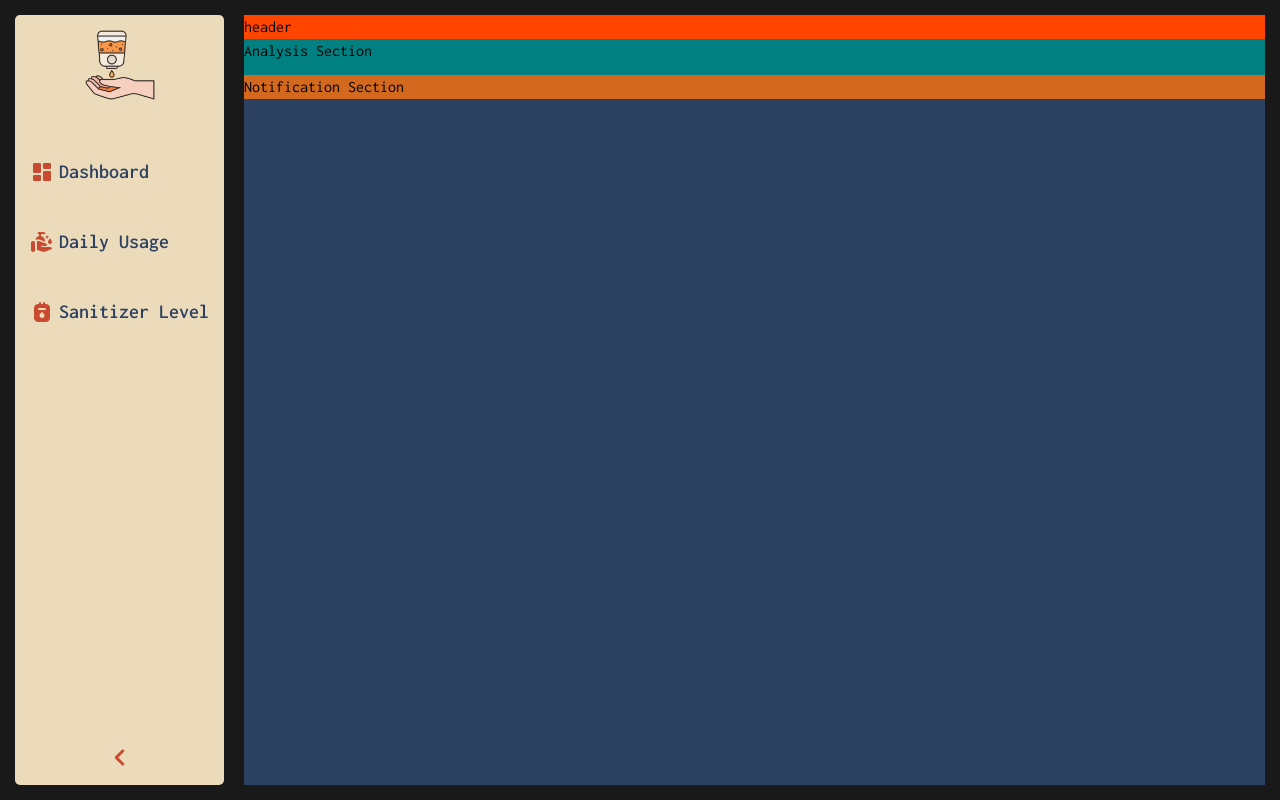
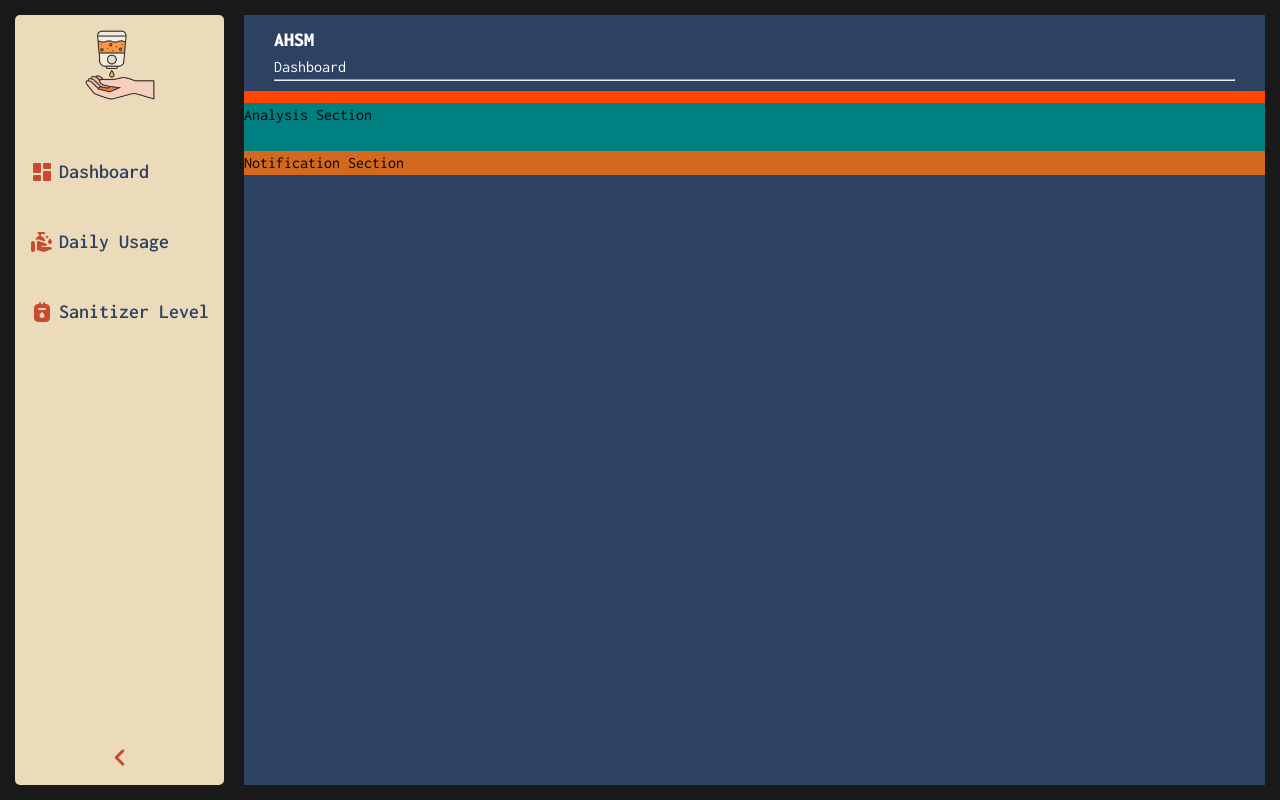
Before and after one commit to gerald-tetteh/sanitiser-capstone, a React (Create React App) app in the folder client/: page / in a window 1280 px wide. Built offline with nearby package versions, Linux system fonts and the light colour scheme.

Commit message:
add header componenet

```diff
--- a/client/src/App.tsx
+++ b/client/src/App.tsx
@@ -5,6 +5,7 @@
  */
 
 import { BrowserRouter, Route, Routes } from "react-router-dom";
+import Header from "./components/Header";
 import Sidebar from "./components/Sidebar";
 import DailyUsage from "./pages/DailyUsage";
 import Dashboard from "./pages/Dashboard";
@@ -16,6 +17,7 @@ const App = () => {
       <main className="main">
         <Sidebar />
         <section className="main__content">
+          <Header />
           <Routes>
             <Route path="/" element={<Dashboard />} />
             <Route path="/daily-usage" element={<DailyUsage />} />
--- /dev/null
+++ b/client/src/components/Header.tsx
@@ -0,0 +1,29 @@
+/**
+ * Author: Gerald Addo-Tetteh
+ * Ashesi Final Year Capstone
+ * AHSM Client - Header.tsx
+ */
+
+import { FunctionComponent } from "react";
+import { useLocation } from "react-router-dom";
+
+const Header: FunctionComponent = () => {
+  const location = useLocation().pathname;
+  type pageType = {
+    [key: string]: string;
+  };
+  const page: pageType = {
+    "/": "Dashboard",
+    "/daily-usage": "Daily Usage",
+    "/sanitizer-level": "Sanitizer Level",
+  };
+  return (
+    <div className="header">
+      <p className="header__app-name">AHSM</p>
+      <p className="header__page">{page[location]}</p>
+      <hr className="header__divider" />
+    </div>
+  );
+};
+
+export default Header;
--- a/client/src/css/style.css
+++ b/client/src/css/style.css
@@ -75,6 +75,18 @@ button {
 /**
  * Author: Gerald Addo-Tetteh
  * Ashesi Final Year Capstone
+ * AHSM Client - header.scss
+*/
+.header {
+  padding: 1rem 3rem;
+  color: #fefefe; }
+  .header__app-name {
+    font-weight: 900;
+    font-size: 2rem; }
+
+/**
+ * Author: Gerald Addo-Tetteh
+ * Ashesi Final Year Capstone
  * AHSM Client - app-grid.tsx
 */
 .main {
@@ -87,20 +99,25 @@ button {
     overflow: auto;
     background-color: #2d4263; }
 
+/**
+ * Author: Gerald Addo-Tetteh
+ * Ashesi Final Year Capstone
+ * AHSM Client - dashboard-grid.scss
+ */
 .dashboard-grid {
   display: grid;
   grid-template-columns: repeat(3, minmax(min-content, 1fr));
   grid-template-rows: repeat(7, 1fr); }
 
 .dashboard__header {
-  grid-row: 1 / 3;
+  grid-row: 1 / 2;
   grid-column: 1 / -1;
   background-color: orangered; }
 
 .dashboard__analysis {
   background-color: teal;
   grid-column: 1 / -1;
-  grid-row: 3 / 6; }
+  grid-row: 2 / 6; }
 
 .dashboard__notification {
   background-color: chocolate;
--- a/client/src/pages/Dashboard.tsx
+++ b/client/src/pages/Dashboard.tsx
@@ -9,7 +9,7 @@ import { FunctionComponent } from "react";
 const Dashboard: FunctionComponent = () => {
   return (
     <div className="dashboard dashboard-grid">
-      <header className="dashboard__header">header</header>
+      <section className="dashboard__header"></section>
       <section className="dashboard__analysis">Analysis Section</section>
       <section className="dashboard__notification">
         Notification Section
--- /dev/null
+++ b/client/src/sass/components/_header.scss
@@ -0,0 +1,15 @@
+/**
+ * Author: Gerald Addo-Tetteh
+ * Ashesi Final Year Capstone
+ * AHSM Client - header.scss
+*/
+
+.header {
+  padding: 1rem 3rem;
+  color: $color-white;
+
+  &__app-name {
+    font-weight: 900;
+    font-size: 2rem;
+  }
+}
--- a/client/src/sass/layout/_dashboard-grid.scss
+++ b/client/src/sass/layout/_dashboard-grid.scss
@@ -1,3 +1,9 @@
+/**
+ * Author: Gerald Addo-Tetteh
+ * Ashesi Final Year Capstone
+ * AHSM Client - dashboard-grid.scss
+ */
+
 .dashboard {
   &-grid {
     display: grid;
@@ -5,14 +11,14 @@
     grid-template-rows: repeat(7, 1fr);
   }
   &__header {
-    grid-row: 1 / 3;
+    grid-row: 1 / 2;
     grid-column: 1 / -1;
     background-color: orangered;
   }
   &__analysis {
     background-color: teal;
     grid-column: 1 / -1;
-    grid-row: 3 / 6;
+    grid-row: 2 / 6;
   }
   &__notification {
     background-color: chocolate;
--- a/client/src/sass/main.scss
+++ b/client/src/sass/main.scss
@@ -13,6 +13,7 @@
 @import "./base/typography";
 @import "./base/utils";
 // components
+@import "./components/header";
 // layout
 @import "./layout/app-grid";
 @import "./layout/dashboard-grid";
```
